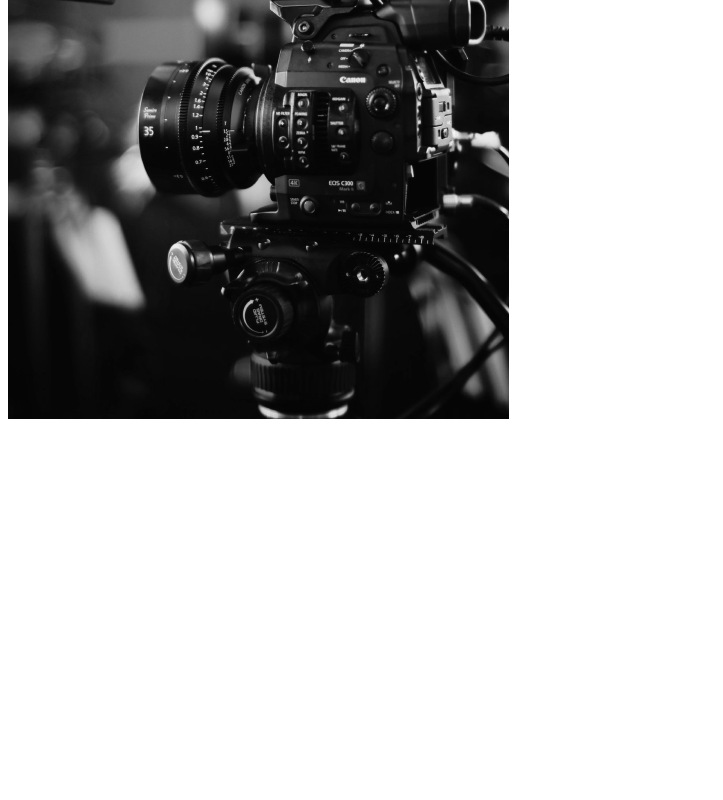
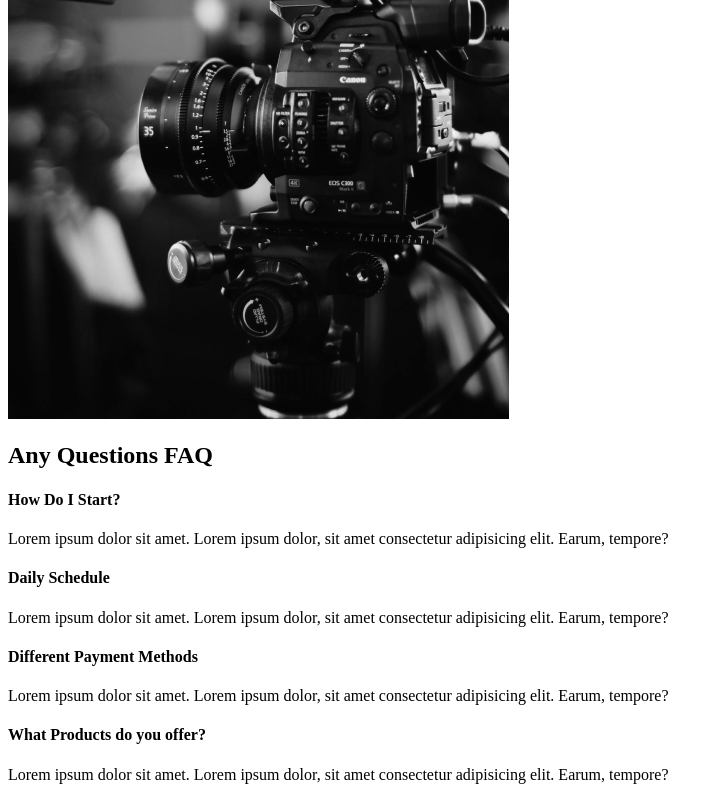
Before and after one commit to ryanc268/Website, a React (Create React App) app: page / in a window 1280 px wide. Shown: the part 990-1790 px from the top of the page, without its empty margins (0-723 px from the left). Before the commit the page ends 1421 px from the top, so only its background shows below. Built offline with nearby package versions, Linux system fonts and the light colour scheme.

Commit message:
Faq Section

```diff
--- /dev/null
+++ b/src/components/FaqSection.js
@@ -0,0 +1,49 @@
+import React from "react";
+
+const FaqSection = () => {
+  return (
+    <div className="faq">
+      <h2>
+        Any Questions <span>FAQ</span>
+      </h2>
+      <div className="question">
+        <h4>How Do I Start?</h4>
+        <div className="answer">
+          <p>
+            Lorem ipsum dolor sit amet. Lorem ipsum dolor, sit amet consectetur
+            adipisicing elit. Earum, tempore?
+          </p>
+        </div>
+      </div>
+      <div className="question">
+        <h4>Daily Schedule</h4>
+        <div className="answer">
+          <p>
+            Lorem ipsum dolor sit amet. Lorem ipsum dolor, sit amet consectetur
+            adipisicing elit. Earum, tempore?
+          </p>
+        </div>
+      </div>
+      <div className="question">
+        <h4>Different Payment Methods</h4>
+        <div className="answer">
+          <p>
+            Lorem ipsum dolor sit amet. Lorem ipsum dolor, sit amet consectetur
+            adipisicing elit. Earum, tempore?
+          </p>
+        </div>
+      </div>
+      <div className="question">
+        <h4>What Products do you offer?</h4>
+        <div className="answer">
+          <p>
+            Lorem ipsum dolor sit amet. Lorem ipsum dolor, sit amet consectetur
+            adipisicing elit. Earum, tempore?
+          </p>
+        </div>
+      </div>
+    </div>
+  );
+};
+
+export default FaqSection;
--- a/src/pages/AboutUs.js
+++ b/src/pages/AboutUs.js
@@ -2,12 +2,14 @@
 //Page Components
 import AboutSection from "../components/AboutSection";
 import ServicesSection from "../components/ServicesSection";
+import FaqSection from "../components/FaqSection";
 
 const AboutUs = () => {
   return (
     <>
       <AboutSection />
       <ServicesSection />
+      <FaqSection />
     </>
   );
 };
```
